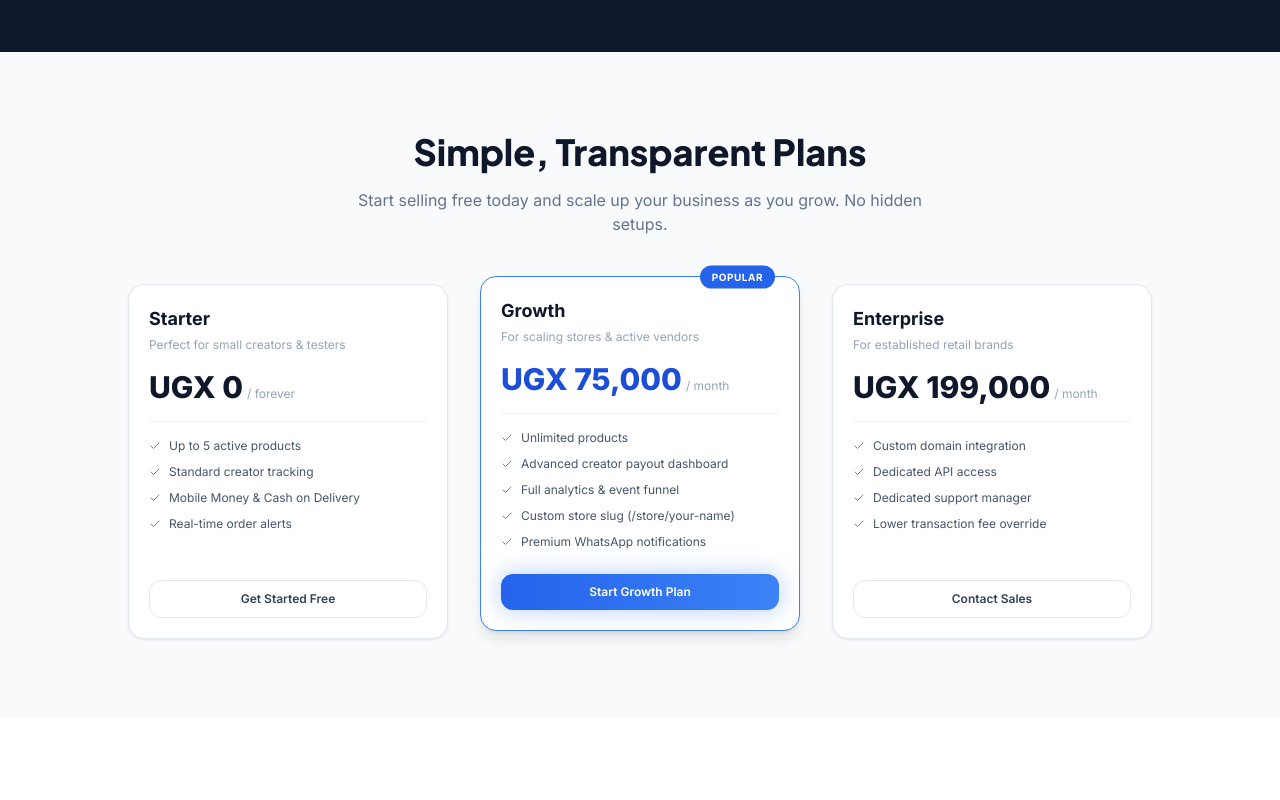
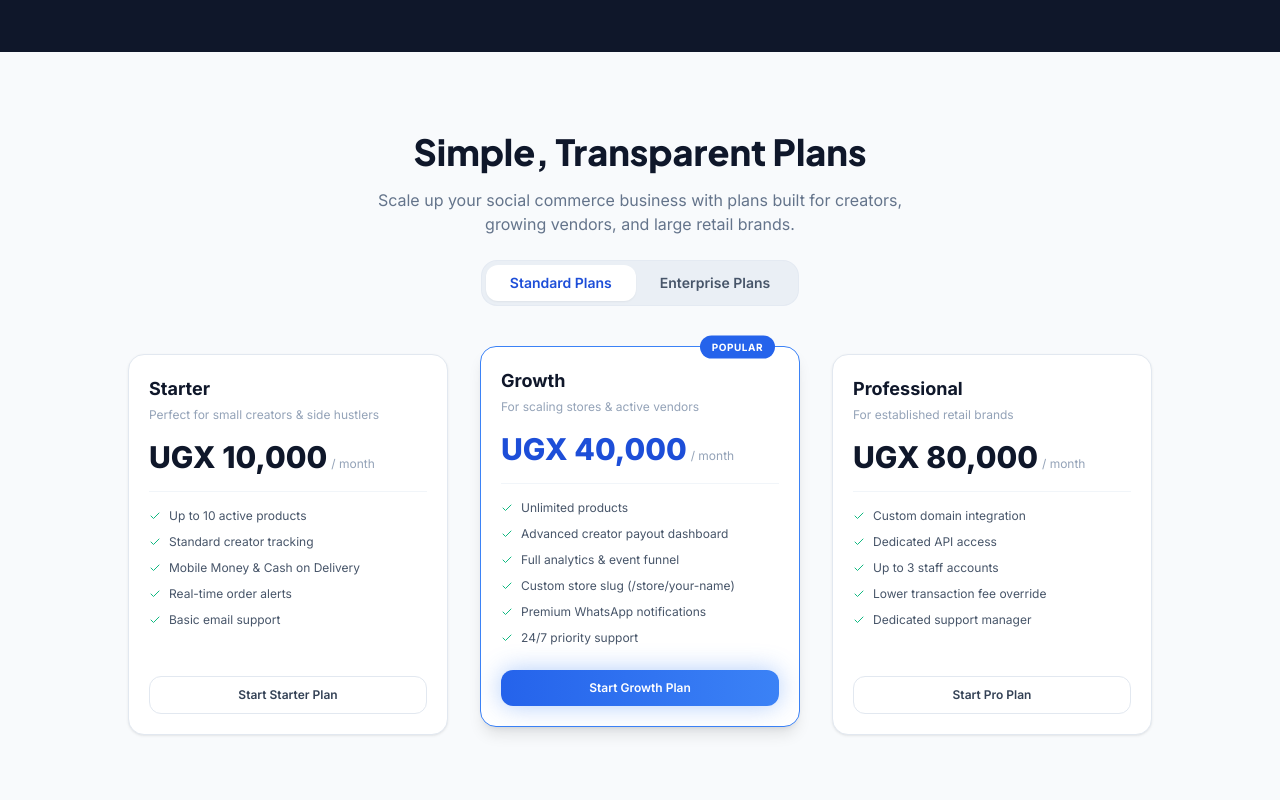
Before and after one commit to alvinisaac0602/Tiktok, a React (Vite) app: page / in a window 1280 px wide. Shown: the part 1460-2260 px from the top of the page. Built offline with nearby package versions, Linux system fonts and the light colour scheme; no server answers.

Commit message:
fixed pricing

```diff
--- a/src/pages/LandingPage.jsx
+++ b/src/pages/LandingPage.jsx
@@ -20,6 +20,9 @@ export default function LandingPage() {
   const [simZone, setSimZone] = useState('Kampala Central')
   const [simMethod, setSimMethod] = useState('cod')
   const [mobileMenuOpen, setMobileMenuOpen] = useState(false)
+
+  // Pricing tab state ('standard' or 'enterprise')
+  const [pricingTab, setPricingTab] = useState('standard')
 
   const toggleFaq = (index) => {
     setOpenFaq(openFaq === index ? null : index)
@@ -419,27 +422,53 @@ export default function LandingPage() {
                 Simple, Transparent Plans
               </h2>
               <p className="text-slate-500 text-base max-w-xl mx-auto">
-                Start selling free today and scale up your business as you grow. No hidden setups.
+                Scale up your social commerce business with plans built for creators, growing vendors, and large retail brands.
               </p>
+
+              {/* Toggle Switch */}
+              <div className="flex justify-center pt-2">
+                <div className="relative flex bg-slate-200/60 p-1 rounded-2xl border border-slate-200/80">
+                  <button
+                    onClick={() => setPricingTab('standard')}
+                    className={`relative z-10 px-6 py-2 rounded-xl text-sm font-semibold transition-all duration-300 ${
+                      pricingTab === 'standard'
+                        ? 'bg-white text-brand-700 shadow-sm font-bold'
+                        : 'text-slate-600 hover:text-slate-900'
+                    }`}
+                  >
+                    Standard Plans
+                  </button>
+                  <button
+                    onClick={() => setPricingTab('enterprise')}
+                    className={`relative z-10 px-6 py-2 rounded-xl text-sm font-semibold transition-all duration-300 ${
+                      pricingTab === 'enterprise'
+                        ? 'bg-white text-brand-700 shadow-sm font-bold'
+                        : 'text-slate-600 hover:text-slate-900'
+                    }`}
+                  >
+                    Enterprise Plans
+                  </button>
+                </div>
+              </div>
             </div>
 
-            <div className="grid grid-cols-1 md:grid-cols-3 gap-8 max-w-5xl mx-auto">
-
+            {pricingTab === 'standard' ? (
+              <div key="standard" className="grid grid-cols-1 md:grid-cols-3 gap-8 max-w-5xl mx-auto animate-fade-in">
                 {/* Starter Plan */}
                 <div className="card bg-white flex flex-col justify-between border-slate-200">
                   <div className="space-y-4">
                     <div>
                       <h3 className="font-bold text-lg text-slate-900">Starter</h3>
-                    <p className="text-xs text-slate-400 mt-1">Perfect for small creators & testers</p>
+                      <p className="text-xs text-slate-400 mt-1">Perfect for small creators & side hustlers</p>
                     </div>
                     <div className="flex items-baseline gap-1">
-                    <span className="text-3xl font-black text-slate-900">UGX 0</span>
-                    <span className="text-xs text-slate-400">/ forever</span>
+                      <span className="text-3xl font-black text-slate-900">UGX 10,000</span>
+                      <span className="text-xs text-slate-400">/ month</span>
                     </div>
                     <hr className="border-slate-100" />
                     <ul className="space-y-2.5 text-xs text-slate-600">
                       <li className="flex items-center gap-2">
-                      <Check size={12} className="text-emerald-500" /> Up to 5 active products
+                        <Check size={12} className="text-emerald-500" /> Up to 10 active products
                       </li>
                       <li className="flex items-center gap-2">
                         <Check size={12} className="text-emerald-500" /> Standard creator tracking
@@ -450,10 +479,13 @@ export default function LandingPage() {
                       <li className="flex items-center gap-2">
                         <Check size={12} className="text-emerald-500" /> Real-time order alerts
                       </li>
+                      <li className="flex items-center gap-2">
+                        <Check size={12} className="text-emerald-500" /> Basic email support
+                      </li>
                     </ul>
                   </div>
                   <Link to="/vendor/login?mode=register" className="w-full btn-secondary text-xs mt-6 text-center py-2.5 rounded-xl font-semibold">
-                  Get Started Free
+                    Start Starter Plan
                   </Link>
                 </div>
 
@@ -468,7 +500,7 @@ export default function LandingPage() {
                       <p className="text-xs text-slate-400 mt-1">For scaling stores & active vendors</p>
                     </div>
                     <div className="flex items-baseline gap-1">
-                    <span className="text-3xl font-black text-brand-700">UGX 75,000</span>
+                      <span className="text-3xl font-black text-brand-700">UGX 40,000</span>
                       <span className="text-xs text-slate-400">/ month</span>
                     </div>
                     <hr className="border-slate-100" />
@@ -488,6 +520,9 @@ export default function LandingPage() {
                       <li className="flex items-center gap-2">
                         <Check size={12} className="text-emerald-500" /> Premium WhatsApp notifications
                       </li>
+                      <li className="flex items-center gap-2">
+                        <Check size={12} className="text-emerald-500" /> 24/7 priority support
+                      </li>
                     </ul>
                   </div>
                   <Link to="/vendor/login?mode=register" className="w-full btn-primary text-xs mt-6 text-center py-2.5 rounded-xl font-semibold">
@@ -495,15 +530,15 @@ export default function LandingPage() {
                   </Link>
                 </div>
 
-              {/* Enterprise Plan */}
+                {/* Professional Plan */}
                 <div className="card bg-white flex flex-col justify-between border-slate-200">
                   <div className="space-y-4">
                     <div>
-                    <h3 className="font-bold text-lg text-slate-900">Enterprise</h3>
+                      <h3 className="font-bold text-lg text-slate-900">Professional</h3>
                       <p className="text-xs text-slate-400 mt-1">For established retail brands</p>
                     </div>
                     <div className="flex items-baseline gap-1">
-                    <span className="text-3xl font-black text-slate-900">UGX 199,000</span>
+                      <span className="text-3xl font-black text-slate-900">UGX 80,000</span>
                       <span className="text-xs text-slate-400">/ month</span>
                     </div>
                     <hr className="border-slate-100" />
@@ -515,19 +550,132 @@ export default function LandingPage() {
                         <Check size={12} className="text-emerald-500" /> Dedicated API access
                       </li>
                       <li className="flex items-center gap-2">
-                      <Check size={12} className="text-emerald-500" /> Dedicated support manager
+                        <Check size={12} className="text-emerald-500" /> Up to 3 staff accounts
                       </li>
                       <li className="flex items-center gap-2">
                         <Check size={12} className="text-emerald-500" /> Lower transaction fee override
                       </li>
+                      <li className="flex items-center gap-2">
+                        <Check size={12} className="text-emerald-500" /> Dedicated support manager
+                      </li>
                     </ul>
                   </div>
                   <Link to="/vendor/login?mode=register" className="w-full btn-secondary text-xs mt-6 text-center py-2.5 rounded-xl font-semibold">
-                  Contact Sales
+                    Start Pro Plan
+                  </Link>
+                </div>
+              </div>
+            ) : (
+              <div key="enterprise" className="grid grid-cols-1 md:grid-cols-3 gap-8 max-w-5xl mx-auto animate-fade-in">
+                {/* Retail Chain */}
+                <div className="card bg-white flex flex-col justify-between border-slate-200">
+                  <div className="space-y-4">
+                    <div>
+                      <h3 className="font-bold text-lg text-slate-900">Retail Chain</h3>
+                      <p className="text-xs text-slate-400 mt-1">For multi-brand retail operations</p>
+                    </div>
+                    <div className="flex items-baseline gap-1">
+                      <span className="text-3xl font-black text-slate-900">UGX 150,000</span>
+                      <span className="text-xs text-slate-400">/ month</span>
+                    </div>
+                    <hr className="border-slate-100" />
+                    <ul className="space-y-2.5 text-xs text-slate-600">
+                      <li className="flex items-center gap-2">
+                        <Check size={12} className="text-emerald-500" /> Up to 5 distinct storefronts
+                      </li>
+                      <li className="flex items-center gap-2">
+                        <Check size={12} className="text-emerald-500" /> Up to 15 staff accounts
+                      </li>
+                      <li className="flex items-center gap-2">
+                        <Check size={12} className="text-emerald-500" /> Centralized inventory & routing
+                      </li>
+                      <li className="flex items-center gap-2">
+                        <Check size={12} className="text-emerald-500" /> Advanced customer CRM integration
+                      </li>
+                      <li className="flex items-center gap-2">
+                        <Check size={12} className="text-emerald-500" /> Onboarding assistance & training
+                      </li>
+                    </ul>
+                  </div>
+                  <Link to="/vendor/login?mode=register" className="w-full btn-secondary text-xs mt-6 text-center py-2.5 rounded-xl font-semibold">
+                    Deploy Retail Suite
                   </Link>
                 </div>
 
+                {/* Agency Partner (Popular) */}
+                <div className="card bg-white border-brand-500 shadow-lg relative flex flex-col justify-between transform md:-translate-y-2">
+                  <div className="absolute top-0 right-6 -translate-y-1/2 bg-brand-600 text-white text-[10px] font-bold px-3 py-1 rounded-full uppercase tracking-wider">
+                    Best Value
                   </div>
+                  <div className="space-y-4">
+                    <div>
+                      <h3 className="font-bold text-lg text-slate-900">Agency Partner</h3>
+                      <p className="text-xs text-slate-400 mt-1">For marketing agencies & creator managers</p>
+                    </div>
+                    <div className="flex items-baseline gap-1">
+                      <span className="text-3xl font-black text-brand-700">UGX 350,000</span>
+                      <span className="text-xs text-slate-400">/ month</span>
+                    </div>
+                    <hr className="border-slate-100" />
+                    <ul className="space-y-2.5 text-xs text-slate-600">
+                      <li className="flex items-center gap-2">
+                        <Check size={12} className="text-emerald-500" /> Unlimited client storefronts
+                      </li>
+                      <li className="flex items-center gap-2">
+                        <Check size={12} className="text-emerald-500" /> Consolidated agency dashboard
+                      </li>
+                      <li className="flex items-center gap-2">
+                        <Check size={12} className="text-emerald-500" /> White-labeled creator portal
+                      </li>
+                      <li className="flex items-center gap-2">
+                        <Check size={12} className="text-emerald-500" /> Custom commission payouts
+                      </li>
+                      <li className="flex items-center gap-2">
+                        <Check size={12} className="text-emerald-500" /> Priority feature request channel
+                      </li>
+                    </ul>
+                  </div>
+                  <Link to="/vendor/login?mode=register" className="w-full btn-primary text-xs mt-6 text-center py-2.5 rounded-xl font-semibold">
+                    Become Agency Partner
+                  </Link>
+                </div>
+
+                {/* Custom Enterprise */}
+                <div className="card bg-white flex flex-col justify-between border-slate-200">
+                  <div className="space-y-4">
+                    <div>
+                      <h3 className="font-bold text-lg text-slate-900">Custom Enterprise</h3>
+                      <p className="text-xs text-slate-400 mt-1">For national brands & custom logistics</p>
+                    </div>
+                    <div className="flex items-baseline gap-1">
+                      <span className="text-3xl font-black text-slate-900">Custom</span>
+                      <span className="text-xs text-slate-400">/ tailor-made</span>
+                    </div>
+                    <hr className="border-slate-100" />
+                    <ul className="space-y-2.5 text-xs text-slate-600">
+                      <li className="flex items-center gap-2">
+                        <Check size={12} className="text-emerald-500" /> Dedicated database instances
+                      </li>
+                      <li className="flex items-center gap-2">
+                        <Check size={12} className="text-emerald-500" /> 0% transaction fee override
+                      </li>
+                      <li className="flex items-center gap-2">
+                        <Check size={12} className="text-emerald-500" /> SLA uptime agreements
+                      </li>
+                      <li className="flex items-center gap-2">
+                        <Check size={12} className="text-emerald-500" /> Custom API integrations & sync
+                      </li>
+                      <li className="flex items-center gap-2">
+                        <Check size={12} className="text-emerald-500" /> 24/7/365 dedicated hotline
+                      </li>
+                    </ul>
+                  </div>
+                  <Link to="/vendor/login?mode=register" className="w-full btn-secondary text-xs mt-6 text-center py-2.5 rounded-xl font-semibold">
+                    Contact Enterprise Sales
+                  </Link>
+                </div>
+              </div>
+            )}
           </div>
         </section>
 
```
Lines whose indentation alone changed are shown as unchanged.
